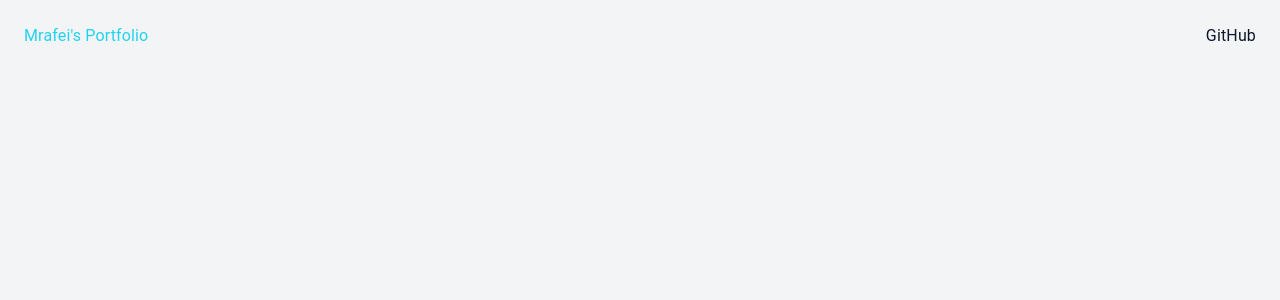
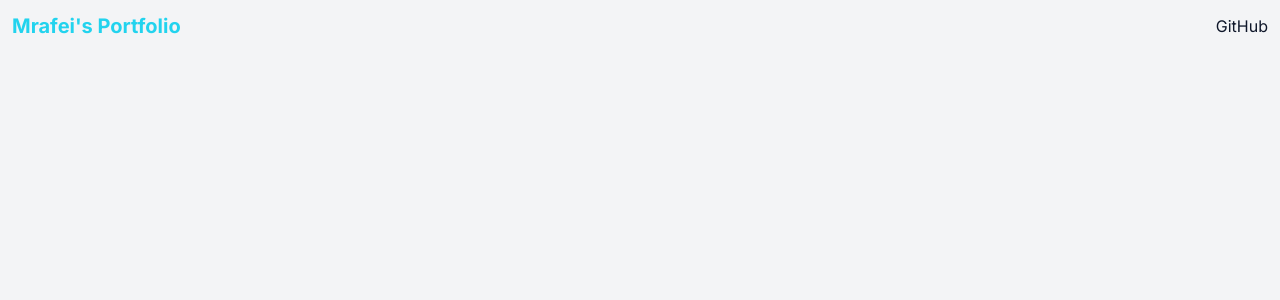
Before and after one commit to mrafei/portfolio, a Next.js app: page / in a window 1280 px wide. Shown: the top 300 px of the page. Built offline with nearby package versions, Linux system fonts and the light colour scheme.

Commit message:
feat: replace mui with tailwind

```diff
--- /dev/null
+++ b/postcss.config.js
@@ -0,0 +1,6 @@
+module.exports = {
+  plugins: {
+    tailwindcss: {},
+    autoprefixer: {},
+  },
+}
--- a/src/app/globals.css
+++ b/src/app/globals.css
@@ -1,3 +1,7 @@
+@tailwind base;
+@tailwind components;
+@tailwind utilities;
+
 :root {
   --max-width: 1100px;
   --border-radius: 12px;
--- a/src/app/layout.tsx
+++ b/src/app/layout.tsx
@@ -3,7 +3,6 @@ import { Inter } from "next/font/google";
 import type { Metadata } from "next";
 import type { ReactNode } from "react";
 import LayoutHeader from "@/components/Layout/Header";
-import ThemeRegistry from "@/components/ThemeRegistry";
 
 const inter = Inter({ subsets: ["latin"] });
 
@@ -14,13 +13,11 @@ export const metadata: Metadata = {
 
 export default function RootLayout({ children }: { children: ReactNode }) {
   return (
-    <ThemeRegistry>
     <html lang="en">
       <body className={inter.className}>
         <LayoutHeader />
         {children}
       </body>
     </html>
-    </ThemeRegistry>
   );
 }
--- a/src/components/Layout/Header.tsx
+++ b/src/components/Layout/Header.tsx
@@ -1,24 +1,19 @@
 import type { FC } from "react";
-import Box from "@mui/material/Box";
-import Typography from "@mui/material/Typography";
 import Link from "next/link";
 
 const LayoutHeader: FC = () => {
   return (
-    <Box
-      display="flex"
-      alignItems="center"
-      justifyContent="space-between"
-      p={3}
-    >
+    <div className="flex p-3 justify-between items-center">
       <Link href="/">
-        <Typography color="primary.main">Mrafei&apos;s Portfolio</Typography>
+        <span className="flex items-center text-cyan-400 text-xl font-bold">
+          Mrafei's Portfolio
+        </span>
       </Link>
 
-      <Link href="https://github.com/mrafei">
-        <Typography>GitHub</Typography>
+      <Link target="_blank" href="https://github.com/mrafei">
+        <span>GitHub</span>
       </Link>
-    </Box>
+    </div>
   );
 };
 export default LayoutHeader;
--- a/src/components/ThemeRegistry/EmotionCache.tsx
+++ /dev/null
@@ -1,72 +0,0 @@
-"use client";
-
-import * as React from "react";
-import createCache from "@emotion/cache";
-import { useServerInsertedHTML } from "next/navigation";
-import { CacheProvider as DefaultCacheProvider } from "@emotion/react";
-import type {
-  EmotionCache,
-  Options as OptionsOfCreateCache,
-} from "@emotion/cache";
-
-export type NextAppDirEmotionCacheProviderProps = {
-  /** This is the options passed to createCache() from 'import createCache from "@emotion/cache"' */
-  options: Omit<OptionsOfCreateCache, "insertionPoint">;
-  /** By default <CacheProvider /> from 'import { CacheProvider } from "@emotion/react"' */
-  CacheProvider?: (props: {
-    value: EmotionCache;
-    children: React.ReactNode;
-  }) => React.JSX.Element | null;
-  children: React.ReactNode;
-};
-
-// This implementation is taken from https://github.com/garronej/tss-react/blob/main/src/next/appDir.tsx
-export default function NextAppDirEmotionCacheProvider(
-  props: NextAppDirEmotionCacheProviderProps,
-) {
-  const { options, CacheProvider = DefaultCacheProvider, children } = props;
-
-  const [{ cache, flush }] = React.useState(() => {
-    const cache = createCache(options);
-    cache.compat = true;
-    const prevInsert = cache.insert;
-    let inserted: string[] = [];
-    cache.insert = (...args) => {
-      const serialized = args[1];
-      if (cache.inserted[serialized.name] === undefined) {
-        inserted.push(serialized.name);
-      }
-      return prevInsert(...args);
-    };
-    const flush = () => {
-      const prevInserted = inserted;
-      inserted = [];
-      return prevInserted;
-    };
-    return { cache, flush };
-  });
-
-  useServerInsertedHTML(() => {
-    const names = flush();
-    if (names.length === 0) {
-      return null;
-    }
-    let styles = "";
-    // eslint-disable-next-line no-restricted-syntax
-    for (const name of names) {
-      styles += cache.inserted[name];
-    }
-    return (
-      <style
-        key={cache.key}
-        data-emotion={`${cache.key} ${names.join(" ")}`}
-        // eslint-disable-next-line react/no-danger
-        dangerouslySetInnerHTML={{
-          __html: styles,
-        }}
-      />
-    );
-  });
-
-  return <CacheProvider value={cache}>{children}</CacheProvider>;
-}
--- a/src/components/ThemeRegistry/theme.ts
+++ /dev/null
@@ -1,11 +0,0 @@
-import { createTheme } from '@mui/material/styles';
-
-const theme = createTheme({
-  palette: {
-    primary: {
-      main: "#22d3ee",
-    },
-  },
-});
-
-export default theme;
--- /dev/null
+++ b/tailwind.config.js
@@ -0,0 +1,8 @@
+/** @type {import('tailwindcss').Config} */
+module.exports = {
+  content: ["./src/**/*.{js,ts,jsx,tsx,mdx}"],
+  theme: {
+    extend: {},
+  },
+  plugins: [],
+};
```
Also changed, not shown: package.json (+4 -4 lines), src/components/ThemeRegistry/index.tsx (deleted, +0 -18 lines), 1 other file (tests, documents, lock files or other folders). Lines whose indentation alone changed are shown as unchanged.
